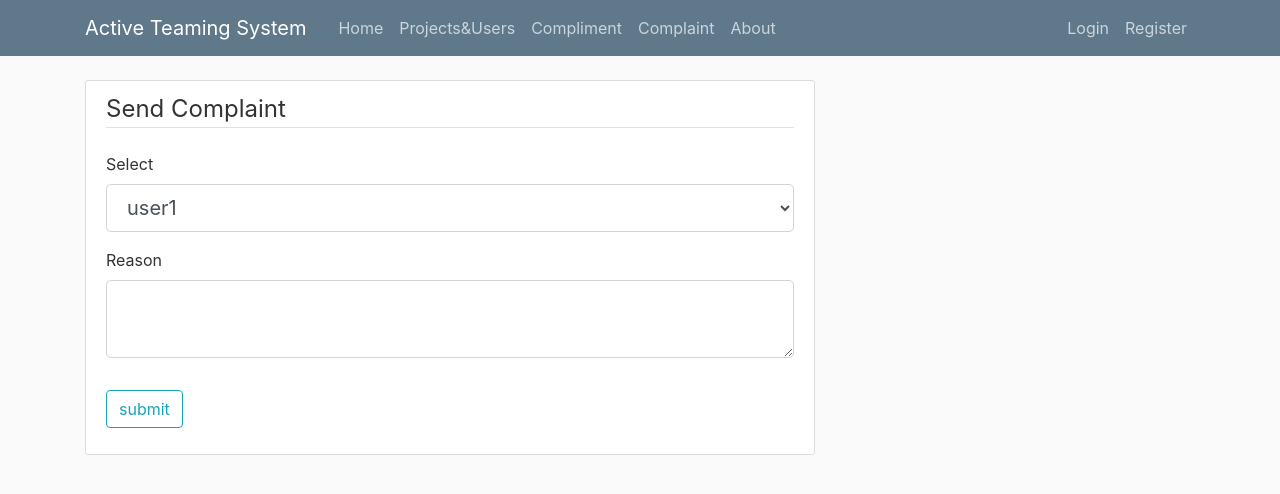
After one commit to Ivan-bin/csc322, a Flask app: page /sendcomplaint in a window 1280 px wide. The commit adds this page. Shown: the top 494 px of the page. Run offline with Flask 2, Linux system fonts and the light colour scheme; some libraries are stand-ins or nearby versions.

Commit message:
compliment/complaint

```diff
--- a/application/forms.py
+++ b/application/forms.py
@@ -1,6 +1,6 @@
 from flask_wtf import FlaskForm
 from flask_wtf.file import FileField, FileAllowed
-from flask_login import current_user
+from flask_login import current_user, AnonymousUserMixin
 from wtforms import StringField, PasswordField, SubmitField,TextAreaField, BooleanField,ValidationError, SelectMultipleField, widgets, SelectField, IntegerField
 from wtforms.validators import DataRequired, Length, Email, EqualTo, InputRequired
 from application.models import User
@@ -127,3 +127,21 @@ class CloseAnswerForm(FlaskForm):
 class InviteForm(FlaskForm):
     reason = TextAreaField('Reason',validators=[DataRequired()])
     submit = SubmitField('Send')
+
+class ComplimentForm(FlaskForm):
+    if AnonymousUserMixin:
+        users = User.query.filter(User.email!='superuser@csc322.edu').all()
+    else:
+        users = User.query.filter((User.id!=current_user.id)&(User.email!='superuser@csc322.edu')).all()
+    user = SelectField('Select',choices=[(u.id, u.username)for u in users], validators=[DataRequired()], coerce= int)
+    reason = TextAreaField('Reason',validators=[DataRequired()])
+    submit = SubmitField('submit')
+
+class ComplaintForm(FlaskForm):
+    if AnonymousUserMixin:
+        users = User.query.filter(User.email!='superuser@csc322.edu').all()
+    else:
+        users = User.query.filter((User.id!=current_user.id)&(User.email!='superuser@csc322.edu')).all()
+    user = SelectField('Select',choices=[(u.id, u.username)for u in users], validators=[DataRequired()], coerce= int)
+    reason = TextAreaField('Reason',validators=[DataRequired()])
+    submit = SubmitField('submit')
--- a/application/route.py
+++ b/application/route.py
@@ -5,7 +5,8 @@ import datetime
 from flask import render_template, url_for, flash, redirect, request, abort
 from application import app, db, bcrypt, mail
 from application.forms import RegistrationForm, LoginForm, UpdateAccountForm, FormGroupForm,PraiseWarningForm,CloseForm,CloseAnswerForm,VoteSUForm\
-    ,PostForm, ResetPasswordForm,MeetingForm, KickForm,CloseForm, InviteForm, KickAnswerForm,PWAnswerForm,RegistrationForm1,RequestResetForm,ResetPasswordForm
+    ,PostForm, ResetPasswordForm,MeetingForm, KickForm,CloseForm, InviteForm, KickAnswerForm,PWAnswerForm,RegistrationForm1,\
+        RequestResetForm,ResetPasswordForm,ComplaintForm,ComplimentForm
 from application.models import User, Post, Project, Message1, ProjectMember, Praisewarn,Kick,KickResult ,Close,CloseResult,\
     Whitelist, Blacklist,Application,ApplicationBlacklist, Meeting,MeetingResult, Taboo,PraisewarnResult, WarningList, UserBlacklist,Complaint,Compliment
 from flask_login import login_user, current_user, logout_user, login_required, AnonymousUserMixin
@@ -344,8 +345,48 @@ def compliments():
 def compliment(compliment_id):
     if current_user.is_su:
         compliment = Compliment.query.get_or_404(compliment_id)
-        sender = User.query.filter_by(id=compliment.sender_id).first()
+        if compliment.sender_id == 0:
+            sender = None
+        else:
+            sender = User.query.filter_by(id=compliment.sender_id).first()
         return render_template('compliment.html', title=compliment.recipient.email, compliment=compliment, sender=sender)
+
+@app.route("/sendcompliment",methods=['POST','GET'])
+def sendcompliment():
+    form = ComplimentForm()
+    if form.validate_on_submit():
+        title = 'Compliment'
+        content = form.reason.data
+        if AnonymousUserMixin:
+            sender_id = 0
+        else:
+            sender_id = current_user.id
+        recipient_id = form.user.data
+        compliment = Compliment(title=title,content=content,sender_id=sender_id,recipient_id=recipient_id)
+        db.session.add(compliment)
+        db.session.commit()
+        flash('sent','success')
+        return redirect(url_for('home'))
+    return render_template('sendcompliment.html',title='Send Compliment',legent='Compliment',form = form)
+
+@app.route("/sendcomplaint",methods=['POST','GET'])
+def sendcomplaint():
+    form = ComplimentForm()
+    if form.validate_on_submit():
+        print(form.user.data)
+        title = 'Complaint'
+        content = form.reason.data
+        if AnonymousUserMixin:
+            complainant_id = 0
+        else:
+            complainant_id = current_user.id
+        #complainee_id = form.user.data
+        #complaint = Complaint(title=title,content=content,complainant_id=complainant_id,complainee_id=complainee_id)
+        #db.session.add(complaint)
+        #db.session.commit()
+        flash('sent','success')
+        return redirect(url_for('home'))
+    return render_template('sendcomplaint.html',title='Send sendcomplaint',legent='Complaint',form = form)
 
 @app.route("/compliment_list/<int:compliment_id>/approve", methods=['POST'])
 @login_required
@@ -396,7 +437,10 @@ def complaints():
 def complaint(complaint_id):
     if current_user.is_su:
         complaint = Complaint.query.get_or_404(complaint_id)
-        complainant = User.query.filter_by(id=complaint.complainant_id).first()
+        if complaint.complainant == 0:
+            complainant = None
+        else:
+            complainant = User.query.filter_by(id=complaint.complainant_id).first()
         return render_template('complaint.html', title=complaint.complainee.email, complaint=complaint, complainant=complainant)
 
 @app.route("/complaint_list/<int:complaint_id>/approve", methods=['POST'])
--- a/application/templates/complaint.html
+++ b/application/templates/complaint.html
@@ -12,8 +12,12 @@
         </div>
         <p class="article-content">Title : {{ complaint.title }}</p>
         <p class="article-content">Content :{{ complaint.content }}</p>
+        {%if complainant%}
         <p class="article-content">Complainant : {{ complainant.username}}</p>
         <p class="article-content">Complainant email : {{ complainant.email}}</p>
+        {%else%}
+        <p class="article-content">Complainant : Visitor</p>
+        {%endif%}
         <p class="article-content">Date :{{ complaint.date_posted }}</p>
     </div>
   </article>
--- a/application/templates/compliment.html
+++ b/application/templates/compliment.html
@@ -11,8 +11,12 @@
         </div>
         <p class="article-content">Title : {{ compliment.title }}</p>
         <p class="article-content">Content :{{ compliment.content }}</p>
+        {%if sender%}
         <p class="article-content">Sender : {{ sender.username}}</p>
         <p class="article-content">Sender email : {{ sender.email}}</p>
+        {%else%}
+        <p class="article-content">Sender : Visitor</p>
+        {%endif%}
         <p class="article-content">Date :{{ compliment.date_posted }}</p>
     </div>
   </article>
--- a/application/templates/layout.html
+++ b/application/templates/layout.html
@@ -27,7 +27,9 @@
           <div class="collapse navbar-collapse" id="navbarToggle">
             <div class="navbar-nav mr-auto">
               <a class="nav-item nav-link" href="{{ url_for('home') }}">Home</a>
-              <a class="nav-item nav-link" href="{{ url_for('projects_and_users') }}">Projects/Users</a>
+              <a class="nav-item nav-link" href="{{ url_for('projects_and_users') }}">Projects&Users</a>
+              <a class="nav-item nav-link" href="{{ url_for('sendcompliment') }}">Compliment</a>
+              <a class="nav-item nav-link" href="{{ url_for('sendcomplaint') }}">Complaint</a>
               <a class="nav-item nav-link" href="{{ url_for('about') }}">About</a>
             </div>
             <!-- Navbar Right Side -->
@@ -35,7 +37,7 @@
               {%if current_user.is_authenticated%}
                 {%if current_user.is_su%}
                   <a class="nav-item nav-link" href="{{ url_for('su') }}">SuperUser</a>
-                {%endif%}
+                {%else%}
                 <a class="nav-item nav-link" href="{{ url_for('form_group') }}">Form Group</a>
                 <li class="nav-item dropdown">
                   <a class="nav-link dropdown-toggle" href="#" id="navbarDropdownMenuLink" data-toggle="dropdown" aria-haspopup="true" aria-expanded="false">
@@ -48,6 +50,7 @@
                     <a class="dropdown-item" href="{{ url_for('black_white') }}">Black/Whitelist</a>
                   </div>
                 </li>
+                {%endif%}
                 <a class="nav-item nav-link" href="{{ url_for('logout') }}">Logout</a>
                 {%else%}
                 <a class="nav-item nav-link" href="{{ url_for('login') }}">Login</a>
--- /dev/null
+++ b/application/templates/sendcomplaint.html
@@ -0,0 +1,40 @@
+{% extends "layout.html" %}
+{% block content %}
+    <div class="content-section">
+        <form method="POST" action="">
+            {{ form.hidden_tag() }}
+            <fieldset class="form-group">
+                <legend class="border-bottom mb-4">Send Complaint</legend>
+                <div class="form-group">
+                    {{ form.user.label(class="form-control-label") }}
+                    {% if form.user.errors %}
+                        {{ form.user(class="form-control form-control-lg is-invalid") }}
+                        <div class="invalid-feedback">
+                            {% for error in form.user.errors %}
+                                <span>{{ error }}</span>
+                            {% endfor %}
+                        </div>
+                    {% else %}
+                        {{ form.user(class="form-control form-control-lg") }}
+                    {% endif %}
+                </div>
+                <div class="form-group">
+                    {{ form.reason.label(class="form-control-label") }}
+                    {% if form.reason.errors %}
+                        {{ form.reason(class="form-control form-control-lg is-invalid") }}
+                        <div class="invalid-feedback">
+                            {% for error in form.reason.errors %}
+                                <span>{{ error }}</span>
+                            {% endfor %}
+                        </div>
+                    {% else %}
+                        {{ form.reason(class="form-control form-control-lg") }}
+                    {% endif %}
+                </div>
+            </fieldset>
+            <div class="form-group">
+                {{ form.submit(class="btn btn-outline-info") }}
+            </div>
+        </form>
+    </div>
+{% endblock content %}
```
Also changed, not shown: application/templates/sendcompliment.html (added, +40 -0 lines).
